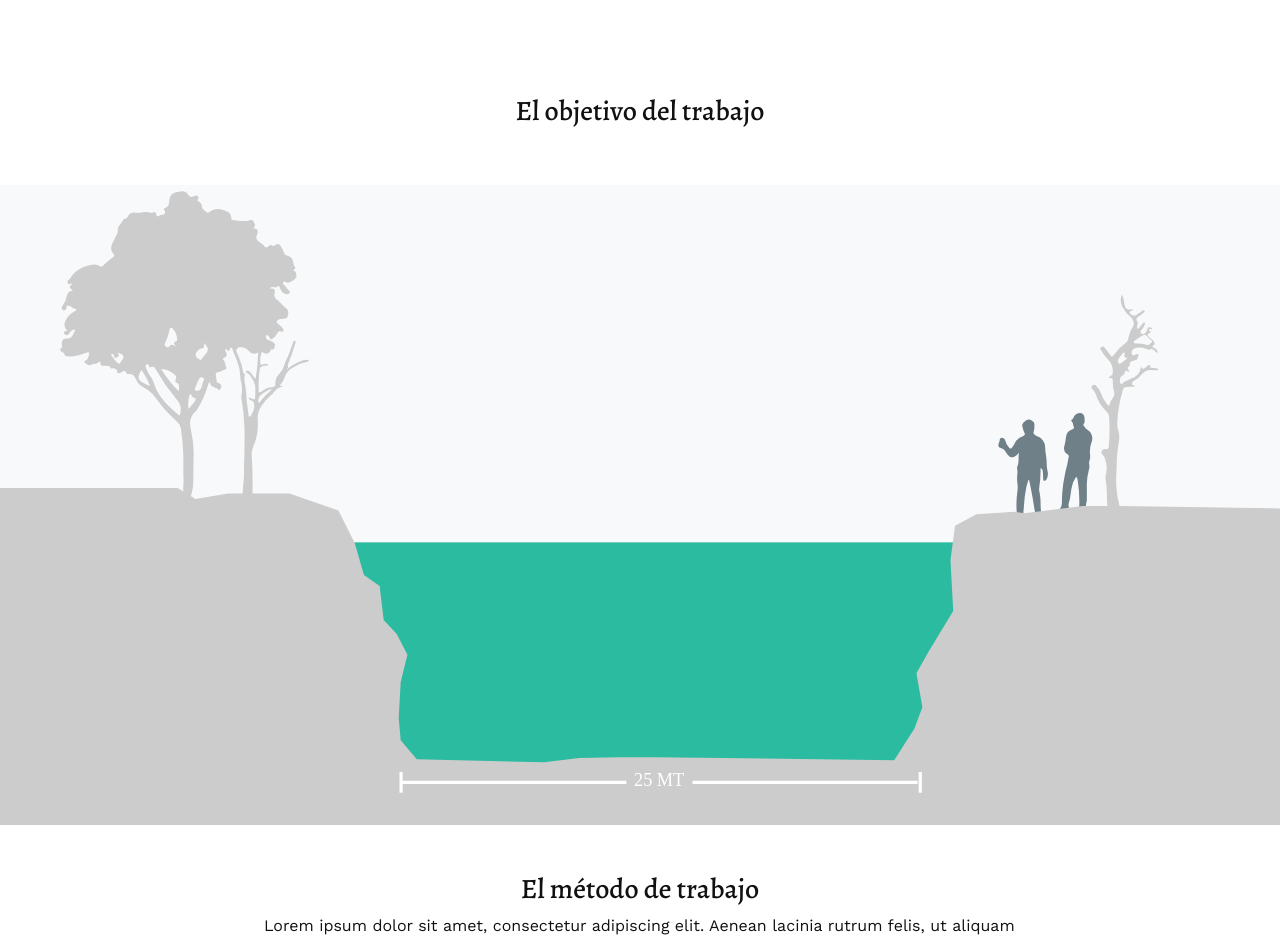
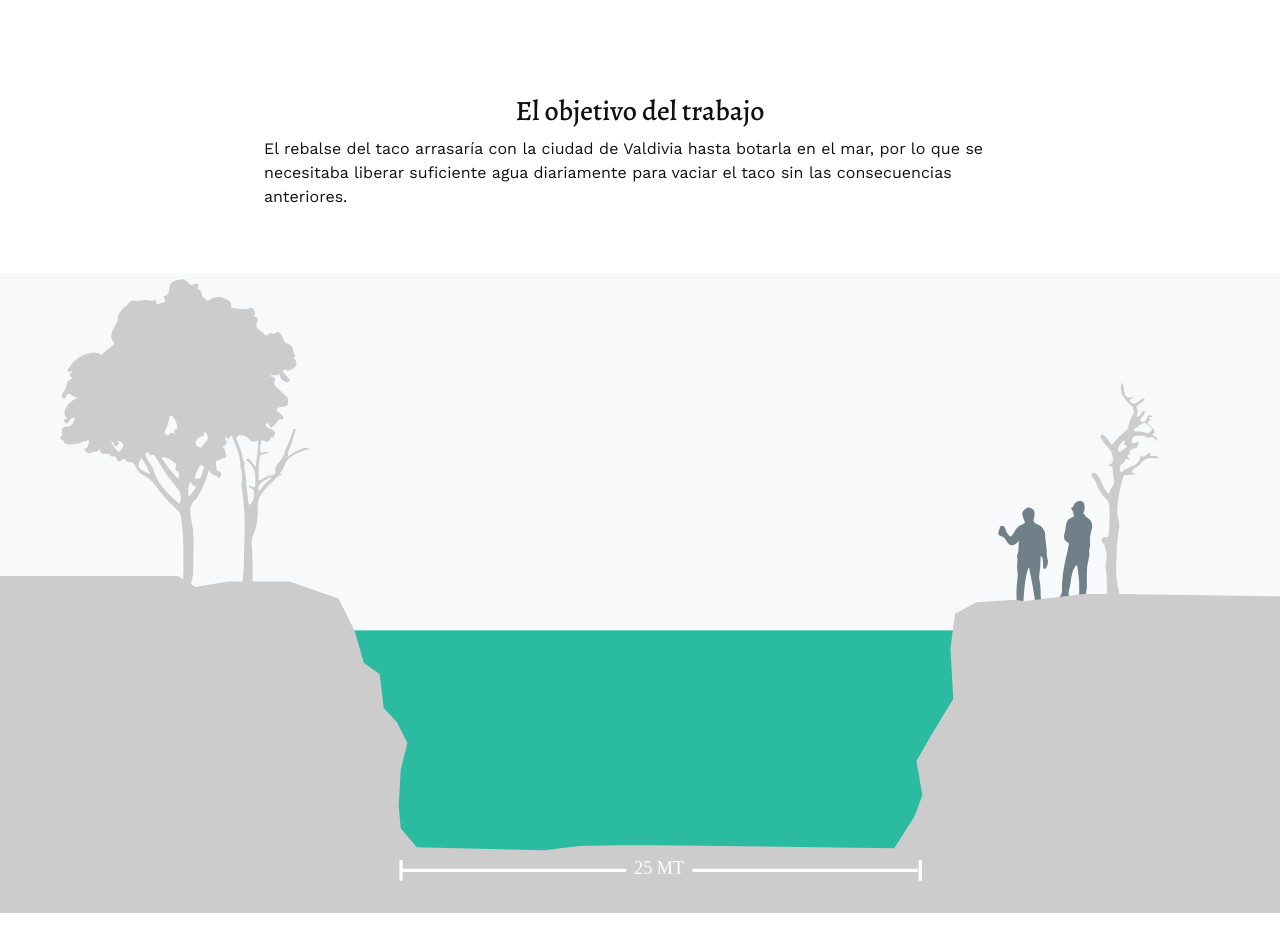
Before and after one commit to Infografia-Digital/info-digital-15, a plain HTML site: page index.html in a window 1280 px wide. Shown: the part 4120-5057 px from the top of the page. Drawn offline with nearby package versions, Linux system fonts and the light colour scheme.

Commit message:
Update index.html

```diff
--- a/index.html
+++ b/index.html
@@ -165,7 +165,7 @@
                 <div class="row">
                     <div class="col-sm-11 col-md-10 col-lg-9 col-xl-8 col-xxl-7 mx-auto">
                         <h3 class="text-center">El objetivo del trabajo</h3>
-                        <pEl rebalse del taco arrasaría con la ciudad de Valdivia hasta botarla en el mar, por lo que se necesitaba liberar suficiente agua diariamente para vaciar el taco sin las consecuencias anteriores.</p>
+                        <p>El rebalse del taco arrasaría con la ciudad de Valdivia hasta botarla en el mar, por lo que se necesitaba liberar suficiente agua diariamente para vaciar el taco sin las consecuencias anteriores.</p>
                     </div>
                 </div>
             </div>
```
